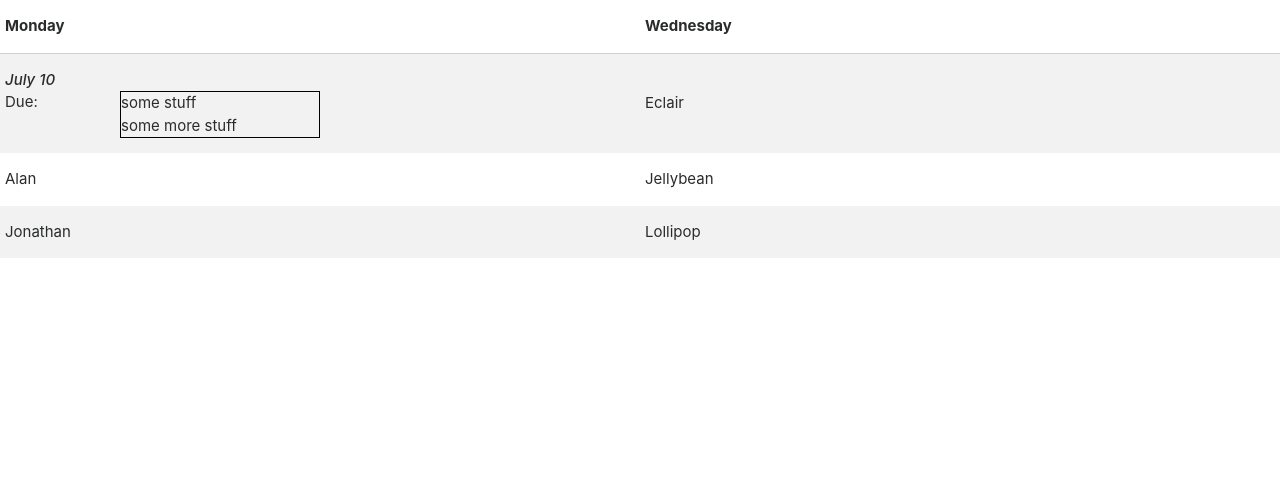
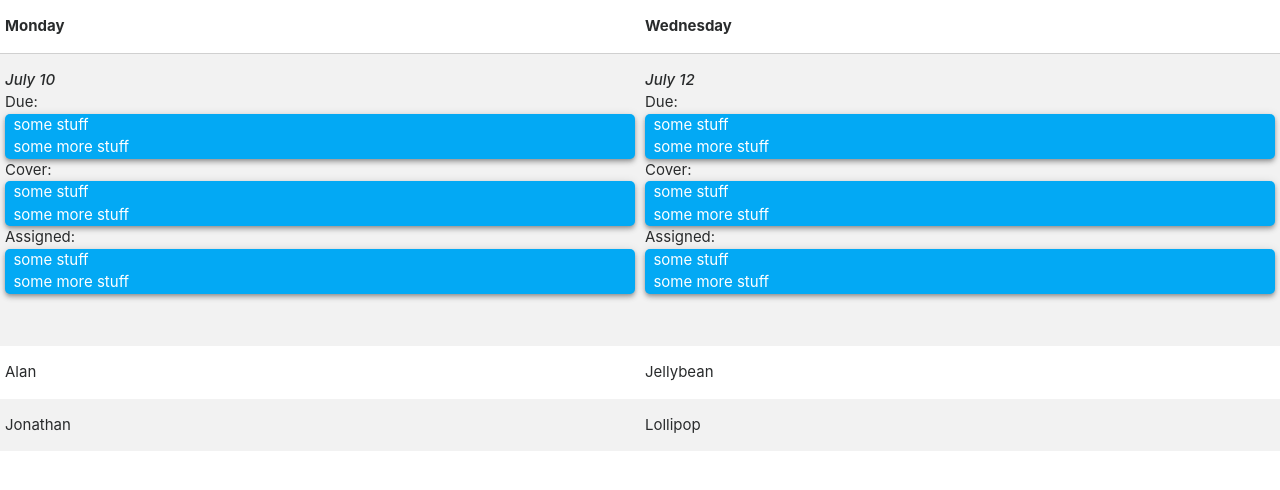
Before and after one commit to djuncos/djuncos.github.io, a plain HTML site: page math136.html in a window 1280 px wide. Drawn offline with nearby package versions, Linux system fonts and the light colour scheme.

Commit message:
math136 01

```diff
--- a/css/mathStyle.css
+++ b/css/mathStyle.css
@@ -13,8 +13,42 @@
 
 .due{
 
-  width: 200px;
-  border: solid black 1px;
-  float: right;
+ /* width: 200px;*/
+  /*border: solid black 1px;*/
+  border-radius: 5px;
+  /*float: right;*/
 
 }
+
+.dueStuff{
+
+  border-radius: 5px;
+
+}
+
+.cover{
+
+  /*width: 200px;*/
+  /*border: solid black 1px;*/
+  border-radius: 5px;
+ /* float: right;*/
+
+}
+
+.coverStuff{
+
+  border-radius: 5px;
+
+}
+
+.assigned{
+
+  border-radius: 5px;
+
+}
+
+.assignedStuff{
+
+  border-radius: 5px;
+
+}
--- a/math136.html
+++ b/math136.html
@@ -20,7 +20,7 @@
     <body>
 
 
-    <table class="striped">
+    <table class="striped mobile-responsive">
         <thead>
           <tr>
               <th>Monday</th>
@@ -30,20 +30,66 @@
 
         <tbody>
           <tr>
-            <td style="width: 50%;">
-              <ul style="width: 50%;">
+            <td>
+              <ul>
                 <li><span class="date">July 10</span></li>
                 <li>Due:
                     <div class="due">
-                      <ul>
-                        <li>some stuff</li>
-                        <li>some more stuff</li>
+                      <ul class="z-depth-2 light-blue lighten dueStuff white-text">
+                        <li>&nbsp;&nbsp;some stuff</li>
+                        <li>&nbsp;&nbsp;some more stuff</li>
                       </ul>
                     </div>
                 </li>
+                <li>Cover:
+                    <div class="cover">
+                      <ul class="z-depth-2 light-blue lighten coverStuff white-text">
+                        <li>&nbsp;&nbsp;some stuff</li>
+                        <li>&nbsp;&nbsp;some more stuff</li>
+                      </ul>
+                    </div>
+                </li>
+                <li>Assigned:
+                    <div class="assigned">
+                      <ul class="z-depth-2 light-blue lighten assignedStuff white-text">
+                        <li>&nbsp;&nbsp;some stuff</li>
+                        <li>&nbsp;&nbsp;some more stuff</li>
+                      </ul>
+                    </div>
+                </li>
+                <br>
               </ul>
             </td>
-            <td>Eclair</td>
+            <td>
+              <ul>
+                <li><span class="date">July 12</span></li>
+                <li>Due:
+                    <div class="due">
+                      <ul class="z-depth-2 light-blue lighten dueStuff white-text">
+                        <li>&nbsp;&nbsp;some stuff</li>
+                        <li>&nbsp;&nbsp;some more stuff</li>
+                      </ul>
+                    </div>
+                </li>
+                <li>Cover:
+                    <div class="cover">
+                      <ul class="z-depth-2 light-blue lighten coverStuff white-text">
+                        <li>&nbsp;&nbsp;some stuff</li>
+                        <li>&nbsp;&nbsp;some more stuff</li>
+                      </ul>
+                    </div>
+                </li>
+                <li>Assigned:
+                    <div class="assigned">
+                      <ul class="z-depth-2 light-blue lighten assignedStuff white-text">
+                        <li>&nbsp;&nbsp;some stuff</li>
+                        <li>&nbsp;&nbsp;some more stuff</li>
+                      </ul>
+                    </div>
+                </li>
+                <br>
+              </ul>
+            </td>
           </tr>
           <tr>
             <td>Alan</td>
```
